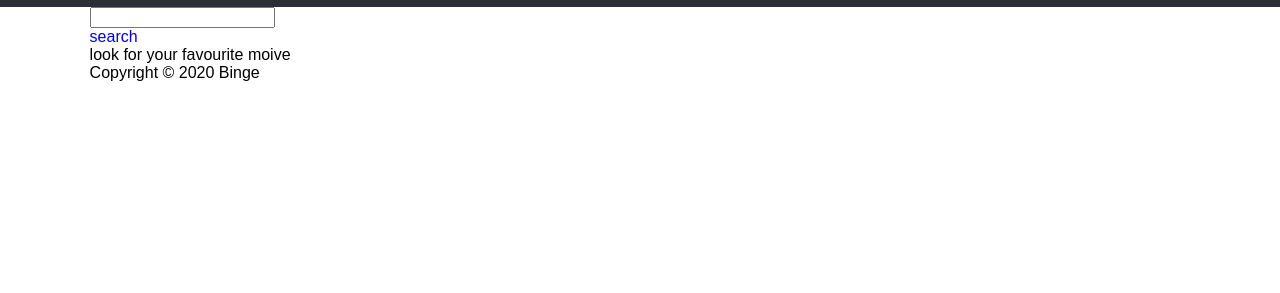
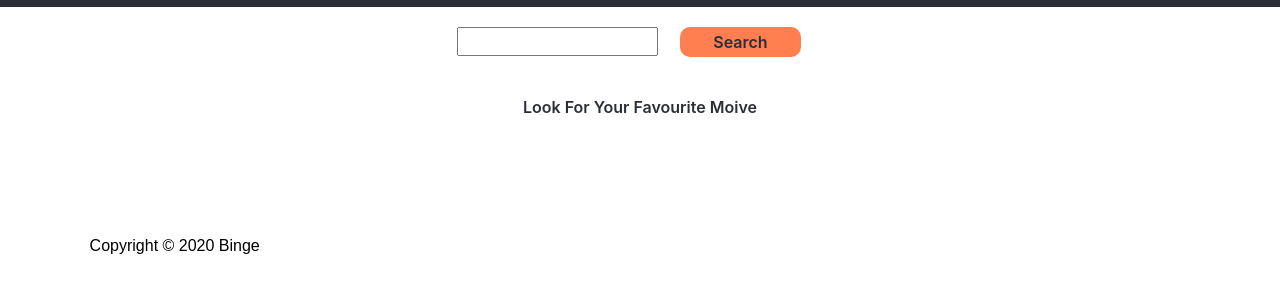
Before and after one commit to AniketShrirao/MovieFilter-JS, a plain HTML site: page index.html in a window 1280 px wide. Shown: the part 63-356 px from the top of the page. Drawn offline with Linux system fonts and the light colour scheme.

Commit message:
main section styling completed

```diff
--- a/assets/css/style.css
+++ b/assets/css/style.css
@@ -111,13 +111,17 @@ header {
   background-color: #2b2e37;
 }
 
-header .wrapper {
+header .wrapper,
+main .wrapper{
   display: -webkit-box;
   display: flex;
   -webkit-box-pack: center;
-          justify-content: center;
+  justify-content: center;
   -webkit-box-align: center;
-          align-items: center;
+  align-items: center;
+  -webkit-box-orient: vertical;
+  -webkit-box-direction: normal;
+  flex-direction: column;
 }
 /*=================================
   Header styling ends here
@@ -127,13 +131,75 @@ header .wrapper {
   main styling starts here
 =================================*/
 
+form {
+  width: 100%;
+  padding: 20px ;
+  display: -webkit-box;
+  display: flex;
+  -webkit-box-pack: center;
+          justify-content: center;
+}
 
+.form-group input{ padding: 5px 10px;}
+.form-control {
+  margin: 0 2%;
+  padding: 5px 3%;
+  border-radius: 10px;
+  background: coral;
+  display: -webkit-box;
+  display: flex;
+  -webkit-box-pack: center;
+          justify-content: center;
+  -webkit-box-align: center;
+          align-items: center;
+}
 
+.form-control a,
+main p {
+  color: #2b2e37;
+  font-weight: 600;
+  font-family: -apple-system, BlinkMacSystemFont, 'Segoe UI', Roboto, Oxygen, Ubuntu, Cantarell, 'Open Sans', 'Helvetica Neue', sans-serif;
+  text-transform: capitalize;
+}
 
+.form-control:hover{
+  background-color: #2b2e37;
+  cursor: pointer;
+}
+.form-control:hover a { color: coral;}
 
+main p {padding: 20px;}
 
+.movies{
+  display: -webkit-box;
+  display: flex;
+  justify-content: space-around;
+  padding: 10px 20%;
+}
+.movie {
+  padding: 10px;
+  display: -webkit-box;
+  display: flex;
+  -webkit-box-pack: justify;
+          justify-content: space-between;
+}
+.movie-details {
+  color: #2b2e37;
+  font-weight: 600;
+  font-family: -apple-system, BlinkMacSystemFont, 'Segoe UI', Roboto, Oxygen, Ubuntu, Cantarell, 'Open Sans', 'Helvetica Neue', sans-serif;
+  text-transform: capitalize;
+}
+.movie-details span {padding: 5px;}
+.movie-details span:nth-child(1) { font-size: 20px;}
+.movie-details span:nth-child(2) { font-size: 18px;}
+.movie-details span:nth-child(3) { font-size: 16px;}
+.movie-details span:nth-child(4) { font-size: 16px;}
 
-
+.movies-input,
+.movies-output {
+  padding: 40px 0;
+  flex-basis: 50%;
+}
 /*=================================
   main styling ends here
 =================================*/
```
